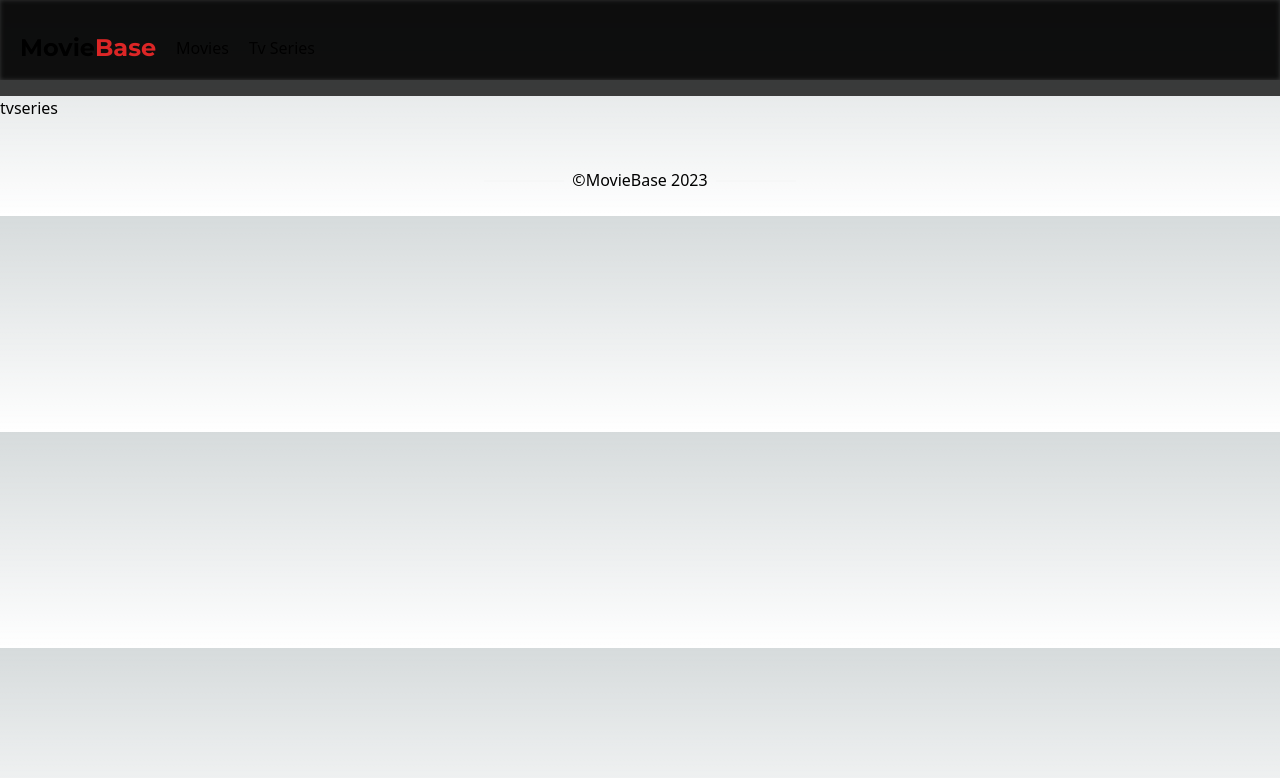
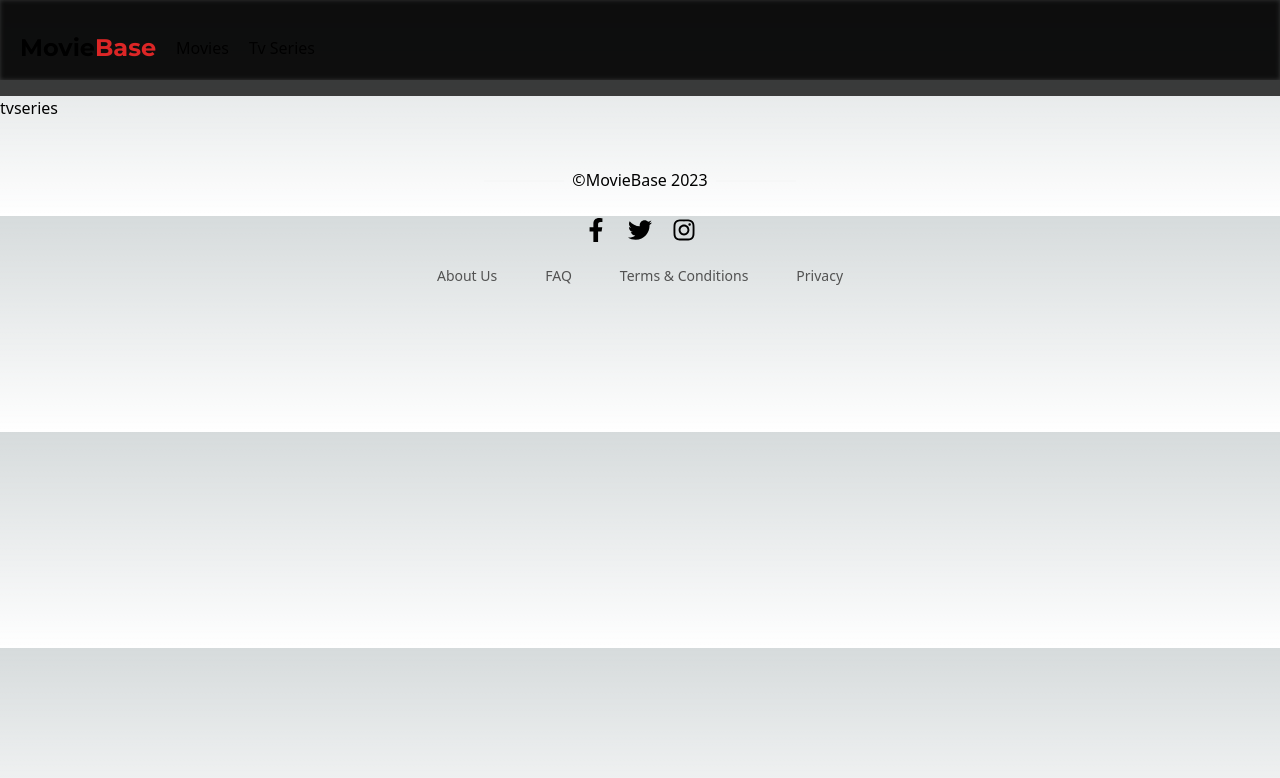
Before and after one commit to nadianielsen/nextjs-test, a Next.js app: page /tvseries in a window 1280 px wide. Shown: the top 778 px of the page. Built offline with nearby package versions, Linux system fonts and the light colour scheme.

Commit message:
footer is done for now

```diff
--- a/app/components/Footer.js
+++ b/app/components/Footer.js
@@ -1,4 +1,5 @@
-
+import Link from "next/link";
+import { FaTwitter, FaInstagram, FaFacebookF } from "react-icons/fa"
 
 const Footer = () => {
 
@@ -6,8 +7,19 @@ const Footer = () => {
     const year = today.getFullYear();
 
     return (
-        <footer className="w-full h-24">
-            <h3 className="flex justify-center item-center py-12"><span className="w-20 bg-[#f2f2f24c] h-0.5 my-3 mx-2"></span> ©MovieBase {year} <span className="w-20 bg-[#f2f2f24c] h-0.5 my-3 mx-2"></span></h3>
+        <footer className="w-full h-24 grid-rows-3 pt-10">
+            <h3 className="flex justify-center item-center pt-2"><span className="w-20 bg-[#f2f2f24c] h-0.5 my-3 mx-2"></span> ©MovieBase {year} <span className="w-20 bg-[#f2f2f24c] h-0.5 my-3 mx-2"></span></h3>
+            <article className="flex justify-center text-2xl gap-5 py-6">
+                <FaFacebookF />
+                <FaTwitter />
+                <FaInstagram />
+            </article>
+            <article className="flex justify-center gap-x-12 pb-2 text-sm text-neutral-600">
+                <Link href="/about">About Us</Link>
+                <Link href="/faq">FAQ</Link>
+                <Link href="/terms&conditions">Terms & Conditions</Link>
+                <Link href="/privacy">Privacy</Link>
+            </article>
         </footer>
      );
 }
```
